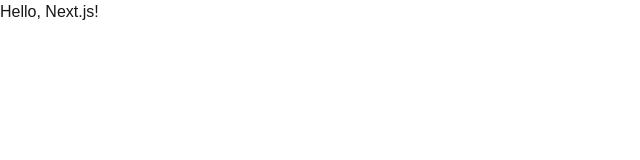
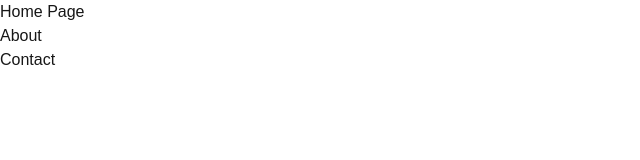
Before and after one commit to bhetea/Next-js-project, a Next.js app: page / in a window 1280 px wide. Shown: the top 160 px of the page, without its empty margins (0-640 px from the left). Built offline with nearby package versions, Linux system fonts and the light colour scheme.

Commit message:
Create About and Contact Page.

```diff
--- /dev/null
+++ b/app/about/page.js
@@ -0,0 +1,5 @@
+export default function About() {
+    return (
+        <h1>Welcome to the about Page</h1>
+    );
+}
--- /dev/null
+++ b/app/contact/page.js
@@ -0,0 +1,5 @@
+export default function Contact() {
+    return(
+        <h1>Welcome to the contact page</h1>
+    );
+}
--- /dev/null
+++ b/app/page.js
@@ -0,0 +1,15 @@
+import Link from 'next/link';
+
+export default function Home() {
+  return (
+    <div>
+      <h1>Home Page</h1>
+      <nav>
+        <ul>
+          <li><Link href="/about">About</Link></li>
+          <li><Link href="/contact">Contact</Link></li>
+        </ul>
+      </nav>
+    </div>
+  );
+}
--- a/app/page.tsx
+++ /dev/null
@@ -1,7 +0,0 @@
-export default function Home() {
-  return (
-    <div>
-      <h1>Hello, Next.js!</h1>
-    </div>
-  );
-}
```
